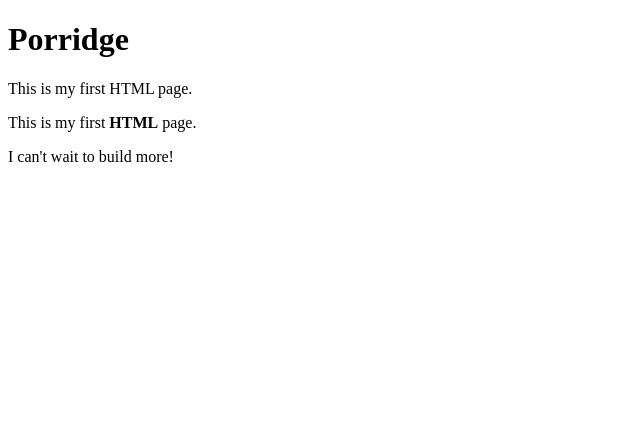
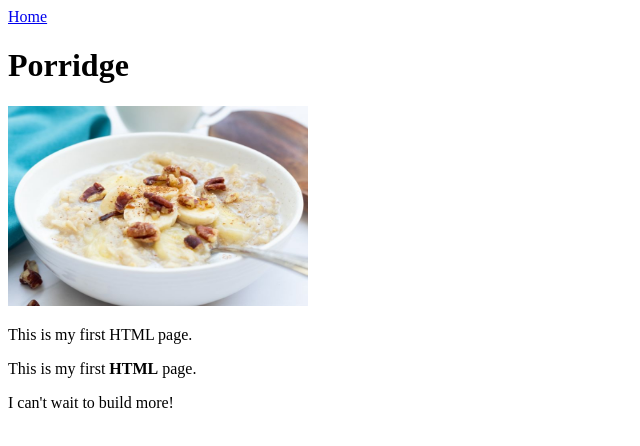
Before and after one commit to manny-devv/odin-recipes, a plain HTML site: page recipes/Porridge.html in a window 1280 px wide. Shown: the whole page, without its empty margins (0-640 px from the left). Drawn offline with Linux system fonts and the light colour scheme.

Commit message:
Added photo to porridge html Made html home link Changed name to porridge html

```diff
--- a/recipes/Porridge.html
+++ b/recipes/Porridge.html
@@ -5,9 +5,12 @@
         <meta charset="UTF-8">
         <meta name="viewport" content="width=device-width, initial-scale=1.0">
         <title>Porridge</title>
+        <a href="../index.html">Home</a>
+
     </head>
     <body>
         <h1>Porridge</h1>
+        <img src="../porridge.jpg" alt="Porridge" width="300" height ="200">
         <p>This is my first HTML page.</p>
         <p>This is my first <strong>HTML</strong> page.</p>
         <p> I can't wait to build more! </p>
```
Also changed, not shown: porridge.jpg (added).
